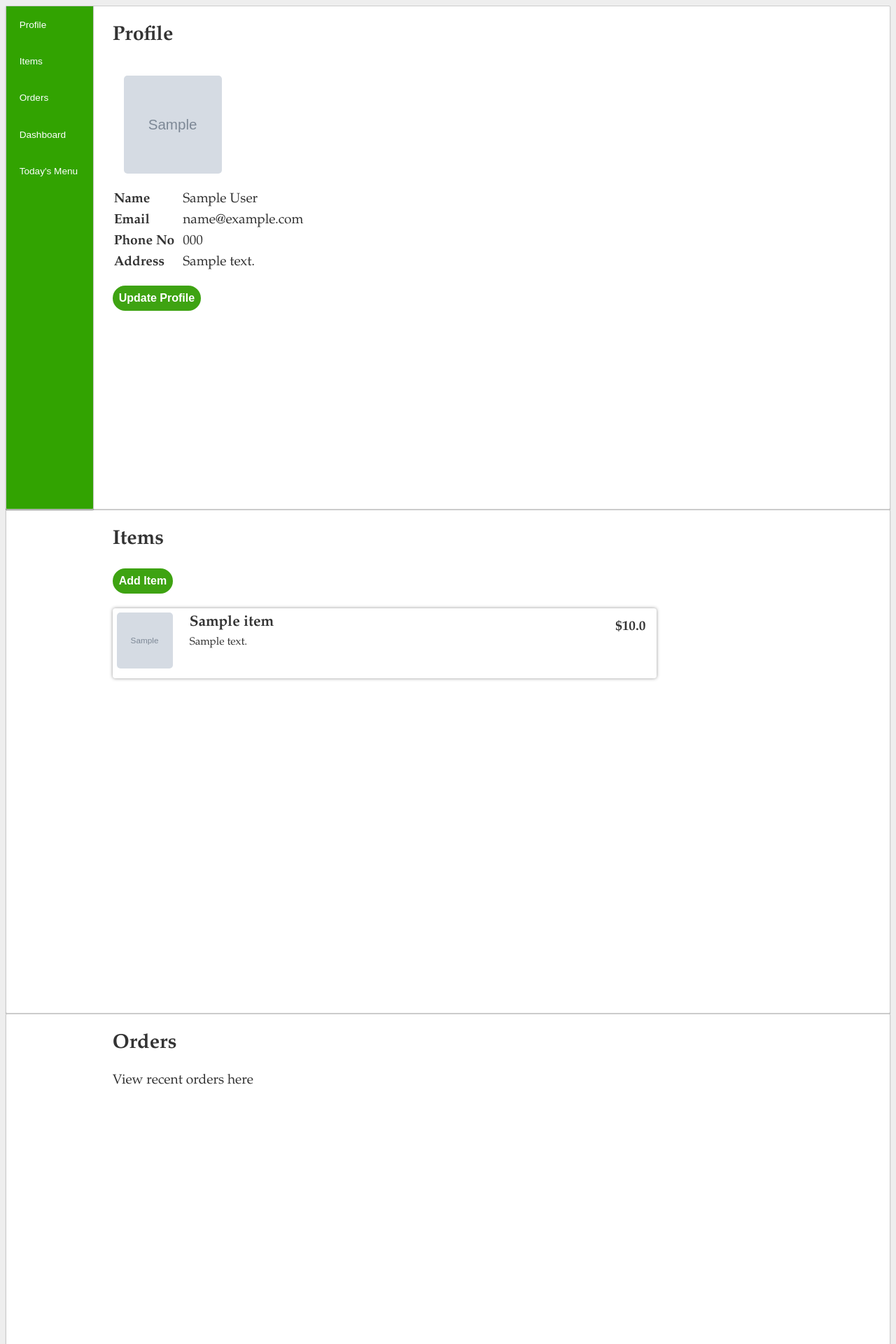
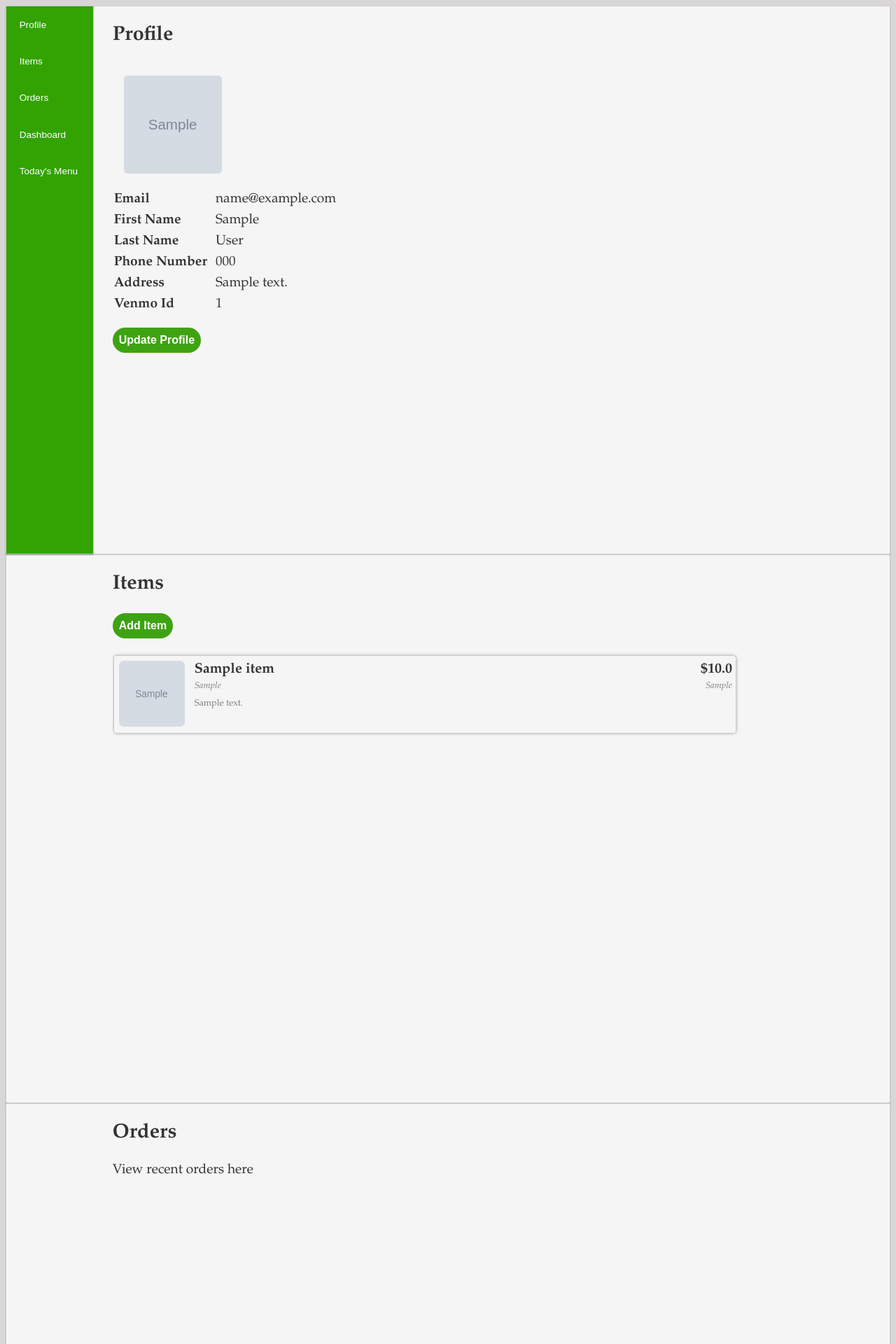
Before and after one commit to shanbhag10/lunchbox, a Flask app: page /home/1 in a window 1280 px wide. Shown: the top 1920 px of the page at 70% size. Run offline with Flask 2, Linux system fonts and the light colour scheme; the visitor is signed in with stand-in values (Sample User, id 1); tables that the repository leaves empty hold one stand-in row (values such as "Sample post"); grey boxes marked "Sample" are stand-in pictures.

Commit message:
Update item page with more details

```diff
--- a/app.py
+++ b/app.py
@@ -65,7 +65,7 @@ def login():
         user = get_user_by_email(session['email'])
         session['user_id'] = user.id
 
-        return redirect(url_for('home', page='profile'))
+        return redirect(url_for('home', page='items'))
 
     return render_template('login.html')
 
--- a/helpers/db_mapper.py
+++ b/helpers/db_mapper.py
@@ -14,7 +14,7 @@ def items_to_dict(items):
     for item in items:
         item_dict = {}
         item_dict['Name'] = item.name
-        item_dict['Type'] = item.item_type
+        item_dict['Item Type'] = item.item_type
         item_dict['Description'] = item.description
         item_dict['Cost'] = item.cost
         item_dict['Portion Size'] = item.portion_size
--- a/static/common.css
+++ b/static/common.css
@@ -22,3 +22,9 @@
     margin-top: 2rem;
     width: 90%;
 }
+
+input {
+    -webkit-appearance: none;
+    -moz-appearance: none;
+    appearance: none;
+}
--- a/static/home.css
+++ b/static/home.css
@@ -2,9 +2,11 @@
 body {
 	font-family: Garamond, Arial, Helvetica, sans-serif;
     color: #333;
-    background: #eeeeee;
+    background: #d8d6d6;
+    overflow: scroll;
 }
 
+/* vertical panel */
 .tab {
     float: left;
     border: 1px solid #ccc;
@@ -12,7 +14,7 @@ body {
     border-radius: 2px;
     width: 10%;
     min-width: 110px;
-    height: 90vh;
+    height: 98vh;
     box-shadow: 0 1px 1px rgba(0,0,0,0.12), 0 1px 1px rgba(0,0,0,0.24);
 }
 
@@ -43,13 +45,15 @@ body {
 
 .tabcontent {
     padding-left: 130px;
-    background-color: white;
+    display: block;
+    background-color: rgb(245, 245, 245);
     border: 1px solid #ccc;
-    height: 90vh;
+    height: 98vh;
     border-radius: 2px;
     box-shadow: 0 1px 1px rgba(0,0,0,0.12), 0 1px 1px rgba(0,0,0,0.24);
 }
 
+/* pages common */
 .btn {
 	display: block;
 	background: rgb(62, 163, 18);
@@ -100,53 +97,94 @@ textarea {
     margin-bottom: 2%;
 }
 
-.item {
-    width: 95%;
-    box-shadow: 0 0 5px rgba(0, 0, 0, 0.42);
-    min-height: 100px;
-    border-radius: 4px;
-}
-
 img {
     border-radius: 10px;
     margin: 1%;
     padding: 5px;
-    width: 90px;
-    height: 90px;
     object-fit: cover;
 }
 
+/* profile */
 .profile_pic {
     width: 150px;
     height: 150px;
 }
 
-.title {
-    padding-top: 1%;
-    margin-bottom: 1%;
-    font-size: 110%;
+/* items */
+.add_item_form {
+    display: none;
+    background-color: #eeeeee;
+    width: 95%;
+    padding: 3% 3% 3% 3%;
+}
+
+.items_list {
+    height: 90vh;
+    overflow-y: scroll;
+    display: block;
+}
+
+.item {
+    width: 95%;
+    box-shadow: 0 0 5px rgba(0, 0, 0, 0.42);
+    min-height: 110px;
+    border-radius: 4px;
+    margin: 15px 0px 15px 2px;
+    overflow: scroll;
+}
+
+.item_pic {
+    width: 100px;
+    height: 100px;
+    padding: 3px;
+    float: left;
+}
+
+.item_big {
+    padding-top: 5px;
+    margin-top: 2px;
+    font-size: 20px;
+    margin: 3px 0% 3px;
     font-weight: bold;
 }
 
-.item_pic {
-    width: 110px;
-    float: left;
+.item_small {
+    margin: 2px 0px 10px;
+    font-size: 13px;
+    font-style: italic;
+    color: grey;
 }
 
-.cost {
-    margin-top: 2%;
-    font-size: 100%;
-    float: right;
-    padding: 0% 2%;
-    font-weight: bold;
+.item_content {
+    margin-left: 110px;
+    padding-left: 5px;
 }
 
-.description {
-    margin-top: 2px;
-    font-size: 80%;
+.item_title {
+    float: left;
+    width: 60%;
 }
 
-@media screen and (max-width: 500px) {
+.item_cost {
+    float: right;
+    margin-right: 5px;
+    text-align: right;
+    width: 15%;
+}
+
+.item_description {
+    font-size: 75%;
+    min-width: 50%;
+    float: left;
+    color: gray
+}
+
+.item_description_text {
+    margin: 1% 0% 2% 0%;
+}
+
+
+@media screen and (max-width: 600px) {
     .tabcontent {
         padding-left: 80px;
         font-size: 3vw;
@@ -210,6 +264,19 @@ img {
     }
 
     .item {
+        width: 80%;
+    }
+
+    .item_title {
         width: 70%;
     }
+
+    .item_description {
+        width: 82%;
+    }
+
+    .item_description_text {
+        margin: 0%;
+        font-size: 90%;
+    }
 }
--- a/static/login_common.css
+++ b/static/login_common.css
@@ -45,7 +45,7 @@ h1 {
     margin-top: 10%;
 }
 
-.btn, input[type='submit'] {
+.btn {
     display: block;
     width: 100%;
 	background: rgb(62, 163, 18);
--- a/templates/chef_home.html
+++ b/templates/chef_home.html
@@ -26,79 +26,52 @@
       {% if message %}
         <p class="message">{{ message | safe }}</p>
       {% endif %}
-	    <table id="user_profile">
-        <tr>
-          <th>Name</th>
-          <td class="input1">{{ user_profile['First Name'] }} {{ user_profile['Last Name'] }}</td>
-        </tr>
-        <tr>
-          <th>Email</th>
-          <td>{{ user_profile['Email'] }}</td>
-        </tr>
-        {% if user_profile['Phone Number'] %}
-        <tr>
-          <th>Phone No</th>
-          <td>{{ user_profile['Phone Number'] }}</td>
-        </tr>
-        {% endif %}
-        {% if user_profile['Address'] %}
-        <tr>
-          <th>Address</th>
-          <td>{{ user_profile['Address'] }}</td>
-        </tr>
-        {% endif %}
 
       {% if user_profile['Profile Picture'] %}
       <div>
         <img class="profile_pic" src="{{ user_profile['Profile Picture'] }}"/>
       </div>
       {% endif %}
+
+	    <table id="user_profile">
+        {% for key, value in user_profile.items() %}
+          {% if user_profile[key] and key != 'Profile Picture' %}
+            <tr>
+              <th>{{ key }}</th>
+              <td>{{ value }}</td>
+            </tr>
+          {% endif %}
+        {% endfor %}
       </table>
+
       <button type="button" class="btn" onclick="openUserForm();">Update Profile</button>
+
       <div id="user_form" class="add_item_form">
         <form action="/update_profile" method="POST" enctype="multipart/form-data">
           <div class="input1">
             <div class="left">
               First Name
-              <input
-                  type="text"
-                  name="first_name_in"
-                  value="{{ user_profile['First Name'] }}"
-              />
+              <input type="text" name="first_name_in" value="{{ user_profile['First Name'] }}"/>
             </div>
             <div class="right">
               Last Name
-              <input
-                  type="text"
-                  name="last_name_in"
-                  value="{{ user_profile['Last Name'] }}"
-              />
+              <input type="text" name="last_name_in" value="{{ user_profile['Last Name'] }}"/>
             </div>
           </div>
           <div class="input1">
             <div class="left">
               Phone Number
-              <input
-                  type="text"
-                  name="phone_number_in"
-                  value="{{ user_profile['Phone Number'] }}"
-              />
+              <input type="text" name="phone_number_in" value="{{ user_profile['Phone Number'] }}"/>
             </div>
             <div class="right">
               Venmo Id
-              <input
-                  type="text"
-                  name="venmo_id_in"
-                  value="{{ user_profile['Venmo Id'] }}"
-              />
+              <input type="text" name="venmo_id_in" value="{{ user_profile['Venmo Id'] }}"/>
             </div>
           </div>
           <div class="input1">
             <div class="left">
               Address
-              <textarea
-                name="address_in"
-                rows="4">{{ user_profile['Address'] }}</textarea>
+              <textarea name="address_in" rows="4">{{ user_profile['Address'] }}</textarea>
             </div>
             <div class="right">
               <div>
@@ -110,6 +83,7 @@
           </div>
         </form>
       </div>
+
     </div>
 
     <div id="Items" class="tabcontent">
@@ -117,52 +91,35 @@
       {% if message %}
         <p class="message">{{ message | safe }}</p>
       {% endif %}
+
       <button type="button" class="btn" onclick="openItemForm();">Add Item</button>
+
       <div id="item_form" class="add_item_form">
         <form action="/add_item" method="POST" enctype="multipart/form-data">
           <div class="input1">
             <div class="left">
               Name
-              <input
-                  type="text"
-                  name="item_name"
-                  placeholder="eg. Paneer Tikka"
-              />
+              <input type="text" name="item_name" placeholder="eg. Paneer Tikka"/>
             </div>
             <div class="right">
               Type
-              <input
-                  type="text"
-                  name="item_type"
-                  placeholder="eg. Entree"
-              />
+              <input type="text" name="item_type" placeholder="eg. Entree"/>
             </div>
           </div>
           <div class="input1">
             <div class="left">
               Cost ($)
-              <input
-                  type="text"
-                  name="cost"
-                  placeholder="eg. 5.99"
-              />
+              <input type="text" name="cost" placeholder="eg. 5.99"/>
             </div>
             <div class="right">
               Portion size
-              <input
-                  type="text"
-                  name="portion_size"
-                  placeholder="eg. 16 oz"
-              />
+              <input type="text" name="portion_size" placeholder="eg. 16 oz"/>
             </div>
           </div>
           <div class="input1">
             <div class="left">
               Description
-              <textarea
-                name="description"
-                rows="4"
-                placeholder="eg. Paneer chunks marinated in spiced yogurt & grilled in a tandoor"></textarea>
+              <textarea name="description" rows="4" placeholder="eg. Paneer chunks marinated in spiced yogurt & grilled in a tandoor"></textarea>
             </div>
             <div class="right">
               <div>
@@ -174,30 +131,38 @@
           </div>
         </form>
       </div>
-      <div>
+
+      <div class="items_list">
         <table id="items_list">
           {% for item in items_dicts %}
             <tr>
               <div class="item">
                 <div class="item_pic">
                   {% if item['Picture'] %}
-                    <img src="{{ item['Picture'] }}"/>
+                    <img class="item_pic" src="{{ item['Picture'] }}"/>
                   {% else %}
-                    <img src="../static/food-item-icon.png"/>
+                    <img class="item_pic" src="../static/food-item-icon.png"/>
                   {% endif %}
                 </div>
-                <div>
-                  <div>
-                    <p class="cost"> ${{ item["Cost"] }} </p>
-                    <p class="title"> {{ item["Name"] }} </p>
+                <div class="item_content">
+                  <div class="item_title">
+                    <p class="item_big"> {{ item["Name"] }} </p>
+                    <p class="item_small"> {{ item["Item Type"] }} </p>
                   </div>
-                  <p class="description"> {{ item["Description"] }} </p>
+                  <div class="item_cost">
+                    <p class="item_big"> ${{ item["Cost"] }} </p>
+                    <p class="item_small"> {{ item["Portion Size"] }} </p>
+                  </div>
+                  <div class="item_description">
+                    <p class="item_description_text"> {{ item["Description"] }} </p>
+                  </div>
                 </div>
               </div>
             </tr>
           {% endfor %}
         </table>
       </div>
+
     </div>
 
     <div id="Orders" class="tabcontent">
```
Also changed, not shown: other parts of static/home.css (+29 -20 lines). Lines whose indentation alone changed are shown as unchanged.
